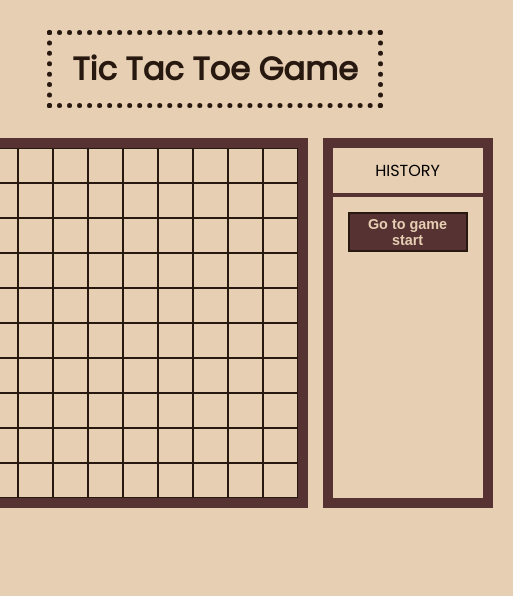
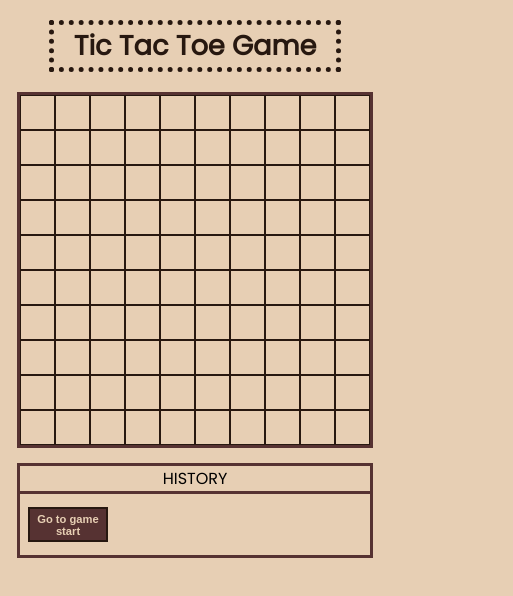
Before and after one commit to khalidmahfudh/tic-tac-toe-game, a React (Vite) app: page / in a window 390 px wide. Shown: the top 596 px of the page, 513 px wide, since content can reach past the window. Built offline with nearby package versions, Linux system fonts and the light colour scheme.

Commit message:
phone responsive

```diff
--- a/src/index.css
+++ b/src/index.css
@@ -4,39 +4,130 @@
     --black-color: #271810;
     --white-color: #e7cfb4;
 }
+
 * {
     margin: 0;
     padding: 0;
 }
 
+/* START STYLING BODY & CONTAINER */
 body {
+    font-family: 'Poppins', sans-serif;
+    background-color: var(--white-color);
     padding: 20px;
-    font-family: 'Poppins', sans-serif;
-    max-height: 100vh;
+    height: 100vh;
     width: 100%;
-    background-color: var(--white-color);
     overflow: hidden;
+    box-sizing: border-box;
 }
 
 .container {
     display: flex;
     flex-direction: column;
     align-items: center;
-    vertical-align: middle;
 }
+
+
+/* FINISH STYLING BODY & CONTAINER */
+
+
+/* START STYLING TITLE */
 
 h1.title {
     color: var(--black-color);
-    margin: 10px auto;
     border: 5px dotted var(--black-color);
-    padding: 10px 20px;
+    padding: 0 20px;
 }
 
+@media screen and (min-width: 992px) {
+    h1.title {
+        font-size: 3em;
+    }
+}
+
+@media screen and (max-width: 991px) {
+    h1.title {
+        font-size: 2em;
+    }
+}
+
+@media screen and (max-width: 767px) {
+    h1.title {
+        font-size: 1.7em;
+    }
+}
+
+
+/* END STYLING TITLE */
+
+/* START STYLING  MAIN (BOARD & HISTORY WRAP) */
 
 .container .main {
     padding: 20px;
     display: flex;
 }
+
+@media screen and (max-width: 575px) {
+    .container .main {
+        flex-direction: column;
+        align-items: center;
+    }
+}
+
+/* FINISH STYLING  MAIN (BOARD & HISTORY WRAP) */
+
+/* START STYLNG BOARD */
+
+.container .board {
+    display: flex;
+    flex-wrap: wrap;
+    height: 350px;
+    min-height: 350px;
+    width: 350px;
+    border: solid 10px var(--brown-color);
+}
+
+.container .board .square {
+    width: 35px;
+    height: 35px;
+    border: 1px solid var(--black-color);
+    background-color: var(--white-color);
+    font-size: 1.2rem;
+    color: var(--black-color);
+    cursor: pointer;
+    font-weight: bold;
+}
+
+.x-hover:hover::after {
+    content: "X";
+    opacity: 0.4;
+}
+
+.o-hover:hover::after {
+    content: "O";
+    opacity: 0.4;
+}
+
+@media screen and (max-width: 575px) {
+    .container .board {
+        /* height : 250px; */
+        /* min-height: 250px; */
+        /* width: 250px; */
+        border: solid 3px var(--brown-color);
+        margin-bottom: 15px;
+    }
+
+    .container .board .square {
+        /* height: 25px; */
+        /* width: 25px; */
+        font-size: 1rem;
+        padding-top: 1px;
+    }
+}
+
+/* END STYLNG BOARD */
+
+/* START STYLING HISTORY */
 
 .container .main .history {
     width: 150px;
@@ -44,7 +135,6 @@ h1.title {
     margin-left: 15px;
     border: solid 10px var(--brown-color);
     background-color: var(--white-color);
-    overflow-y: hidden;
 }
 
 .container .main .history p {
@@ -57,11 +147,10 @@ h1.title {
 
 .container .main .history .history-list{
     padding: 10px 0;
-    overflow-y: auto;
     display: flex;
     justify-content: center;
-    max-height: 82%;
-
+    max-height: 80%;
+    overflow-y: auto;
 }
 
 .container .main .history .history-list ol{
@@ -97,37 +186,49 @@ h1.title {
     font-weight: bold;
 }
 
+@media screen and (max-width: 575px) {
+    .container .main .history {
+        margin-left: 0px;
+        width: 350px;
+        max-height: 200px;
+        border-width: 3px;
+    }
 
-.square {
-    width: 35px;
-    height: 35px;
-    border: 1px solid var(--black-color);
-    background-color: var(--white-color);
-    font-size: 1.2rem;
-    color: var(--black-color);
-    cursor: pointer;
-    font-weight: bold;
+    .container .main .history p {
+        padding: 0;
+        border-bottom-width: 3px;
+    }
+
+    .container .main .history .history-list{
+        padding: 10px 5px;
+        overflow-x: auto;
+        overflow-y: hidden;
+        justify-content: start;
+    }
+
+    .container .main .history .history-list ol{
+        flex-direction: row;
+    }
+
+    .container .main .history .history-list ol button{
+        width: 80px;
+        font-size: 0.7rem;
+        margin: 3px;
+    }
+
+    .container .main .history .history-list ol button:hover {
+        border-radius: 3px;
+    }
+
+    .container .main .history .history-list ol button.game-start-desc {
+        height: 35px;
+        font-size: 0.7rem;
+    }
 }
 
-.board {
-    display: flex;
-    flex-wrap: wrap;
-    height: 350px;
-    min-height: 350px;
-    width: 350px;
-    min-width: 350px;
-    border: solid 10px var(--brown-color);
-}
+/* FINISH STYLING HISTORY */
 
-.x-hover:hover::after {
-    content: "X";
-    opacity: 0.4;
-}
-
-.o-hover:hover::after {
-content: "O";
-opacity: 0.4;
-}
+/* START STYLING FOOTER */
 
 .footer {
     display: flex;
@@ -144,7 +245,6 @@ opacity: 0.4;
     font-size: 1.2em;
     font-weight: bold;
     color: var(--black-color);
-    /* display: none; */
 }
 
 .reset-button {
@@ -167,7 +267,26 @@ opacity: 0.4;
 
 }
 
-/* Scrollbar styling */
+@media screen and (max-width: 575px) {
+    .footer {
+        margin: -10px 0;
+    }
+
+    .game-over {
+        padding: 1px;
+        margin: 3px;
+    }
+
+    .reset-button:hover {
+        border-radius: 5px;
+    }
+
+}
+
+/* FINISH STYLING FOOTER */
+
+
+/* START STYLING SCROLLBAR */
 
 /* width */
 ::-webkit-scrollbar {
@@ -188,3 +307,5 @@ opacity: 0.4;
 ::-webkit-scrollbar-thumb:hover {
     background: #555;
 }
+
+/* FINISH STYLING SCROLLBAR */
```
Also changed, not shown: src/components/Board.jsx (+0 -8 lines).
